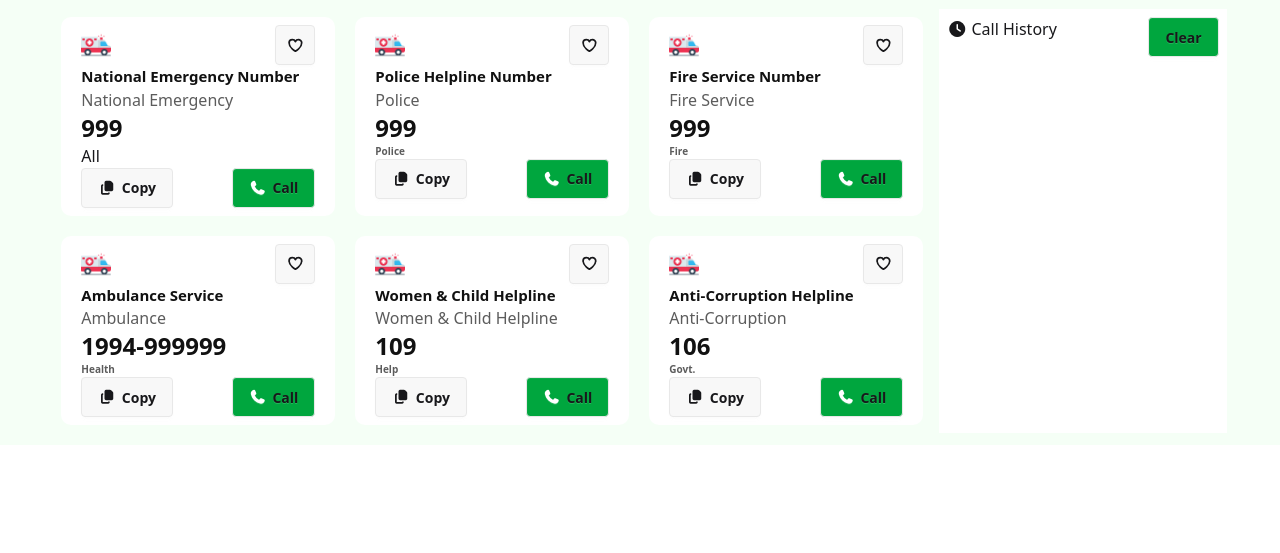
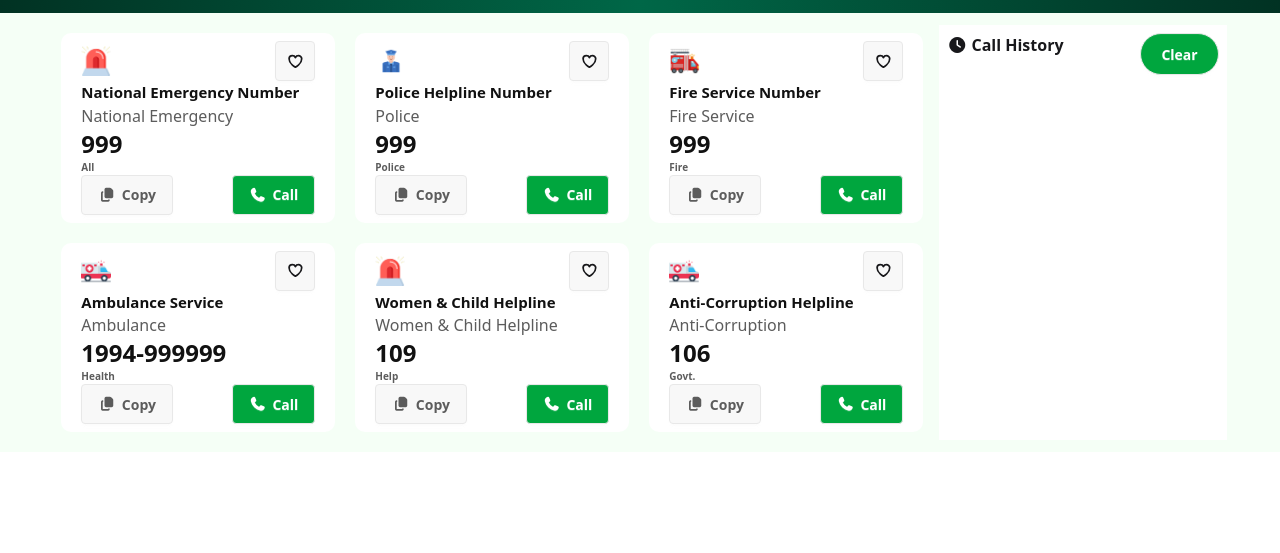
Before and after one commit to mahfozweb/web-assignment-five, a plain HTML site: page index.html in a window 1280 px wide. Shown: the part 247-800 px from the top of the page. Drawn offline with nearby package versions, Linux system fonts and the light colour scheme.

Commit message:
finally update code

```diff
--- a/index.html
+++ b/index.html
@@ -17,8 +17,8 @@
             <div class="img ">
             <img class="h-[30px]" src="./assets/logo.png" alt="">
             </div>
-            <div class="title">
-                <h1 class="text-[#006747] font-bold">Emergency <br> Service</h1>
+            <div class="title p-2">
+                <h1 class="text-[#006747] font-bold ">Emergency <br> Service</h1>
             </div>
 
         </div>
@@ -81,7 +81,7 @@
          <!-- card 1 -->
         <div class=" card-container  px-5 py-2 bg-[#ffffff] rounded-[10px] ">
             <div class="card-image flex items-center justify-between  ">
-                <img class="h-[30px]" src="./assets/ambulance.png" alt="">
+                <img class="h-[30px]" src="./assets/emergency.png" alt="">
                 <button class="heartButton btn btn-square ">
   <svg xmlns="http://www.w3.org/2000/svg" fill="none" viewBox="0 0 24 24" stroke-width="2.5" stroke="currentColor" class="size-[1.2em]"><path stroke-linecap="round" stroke-linejoin="round" d="M21 8.25c0-2.485-2.099-4.5-4.688-4.5-1.935 0-3.597 1.126-4.312 2.733-.715-1.607-2.377-2.733-4.313-2.733C5.1 3.75 3 5.765 3 8.25c0 7.22 9 12 9 12s9-4.78 9-12Z" /></svg>
 </button>
@@ -93,11 +93,11 @@
             </div>
             <div class="title-number">
                 <p class="text-[#111111] text-2xl font-bold">999</p>
-                <p>All</p>
+                <p class="text-[#5c5c5c] text-[10px] font-semibold">All</p>
             </div>
             <div class="card-btn flex justify-between  ">
-                <button class="btn btn-copy"><i class="fa-solid fa-copy text-shadow-white"></i>  Copy</button>
-                <button class="btn-call btn bg-[#00a63e]  "> <i class="fa-solid fa-phone text-white"></i> Call</button>
+                <button class="btn btn-copy text-[#5c5c5c]"><i class="fa-solid fa-copy text-shadow-white"></i>  Copy</button>
+                <button class="btn-call btn bg-[#00a63e] text-white "> <i class="fa-solid fa-phone text-white"></i> Call</button>
             </div>
         </div>
 
@@ -105,7 +105,7 @@
 
         <div class="  card-container  px-5 py-2 bg-[#ffffff] rounded-[10px]">
             <div class="card-image flex items-center justify-between  ">
-                <img class="h-[30px]" src="./assets/ambulance.png" alt="">
+                <img class="h-[30px]" src="./assets/police.png" alt="">
                 <button class="heartButton btn btn-square">
   <svg xmlns="http://www.w3.org/2000/svg" fill="none" viewBox="0 0 24 24" stroke-width="2.5" stroke="currentColor" class="size-[1.2em]"><path stroke-linecap="round" stroke-linejoin="round" d="M21 8.25c0-2.485-2.099-4.5-4.688-4.5-1.935 0-3.597 1.126-4.312 2.733-.715-1.607-2.377-2.733-4.313-2.733C5.1 3.75 3 5.765 3 8.25c0 7.22 9 12 9 12s9-4.78 9-12Z" /></svg>
 </button>
@@ -120,8 +120,8 @@
                 <p class="text-[#5c5c5c] text-[10px] font-semibold">Police</p>
             </div>
             <div class="card-btn flex justify-between ">
-                <button class="btn btn-copy"><i class="fa-solid fa-copy"></i> Copy</button>
-               <button class="btn-call btn bg-[#00a63e]  "> <i class="fa-solid fa-phone text-white"></i> Call</button>
+                <button class="btn btn-copy text-[#5c5c5c]"><i class="fa-solid fa-copy"></i> Copy</button>
+               <button class="btn-call btn bg-[#00a63e] text-white "> <i class="fa-solid fa-phone text-white"></i> Call</button>
             </div>
         </div>
 
@@ -129,7 +129,7 @@
 
         <div class="  card-container  px-5 py-2 bg-[#ffffff] rounded-[10px]">
             <div class="card-image flex items-center justify-between  ">
-                <img class="h-[30px]" src="./assets/ambulance.png" alt="">
+                <img class="h-[30px]" src="./assets/fire-service.png" alt="">
                 <button class=" heartButton btn btn-square">
   <svg xmlns="http://www.w3.org/2000/svg" fill="none" viewBox="0 0 24 24" stroke-width="2.5" stroke="currentColor" class="size-[1.2em]"><path stroke-linecap="round" stroke-linejoin="round" d="M21 8.25c0-2.485-2.099-4.5-4.688-4.5-1.935 0-3.597 1.126-4.312 2.733-.715-1.607-2.377-2.733-4.313-2.733C5.1 3.75 3 5.765 3 8.25c0 7.22 9 12 9 12s9-4.78 9-12Z" /></svg>
 </button>
@@ -144,8 +144,8 @@
                 <p class="text-[#5c5c5c] text-[10px] font-semibold">Fire</p>
             </div>
             <div class="card-btn flex justify-between ">
-               <button class="btn btn-copy"><i class="fa-solid fa-copy"></i> Copy</button>
-                <button class="btn-call btn bg-[#00a63e]  "> <i class="fa-solid fa-phone text-white"></i> Call</button>
+               <button class="btn btn-copy text-[#5c5c5c]"><i class="fa-solid fa-copy"></i> Copy</button>
+                <button class="btn-call btn bg-[#00a63e] text-white "> <i class="fa-solid fa-phone text-white"></i> Call</button>
             </div>
         </div>
         <!-- card 4 -->
@@ -166,14 +166,14 @@
                 <p class="text-[#5c5c5c] text-[10px] font-semibold">Health</p>
             </div>
             <div class="card-btn flex justify-between ">
-                <button class="btn btn-copy"> <i class="fa-solid fa-copy"></i> Copy</button>
-                <button class="btn-call btn bg-[#00a63e]  "> <i class="fa-solid fa-phone text-white"></i> Call</button>
+                <button class="btn btn-copy text-[#5c5c5c]"> <i class="fa-solid fa-copy"></i> Copy</button>
+                <button class="btn-call btn bg-[#00a63e] text-white "> <i class="fa-solid fa-phone text-white"></i> Call</button>
             </div>
         </div>
         <!-- card 5 -->
           <div class="  card-container  px-5 py-2 bg-[#ffffff] rounded-[10px]">
             <div class="card-image flex items-center justify-between  ">
-                <img class="h-[30px]" src="./assets/ambulance.png" alt="">
+                <img class="h-[30px]" src="./assets/emergency.png" alt="">
                 <button class=" heartButton btn btn-square">
   <svg xmlns="http://www.w3.org/2000/svg" fill="none" viewBox="0 0 24 24" stroke-width="2.5" stroke="currentColor" class="size-[1.2em]"><path stroke-linecap="round" stroke-linejoin="round" d="M21 8.25c0-2.485-2.099-4.5-4.688-4.5-1.935 0-3.597 1.126-4.312 2.733-.715-1.607-2.377-2.733-4.313-2.733C5.1 3.75 3 5.765 3 8.25c0 7.22 9 12 9 12s9-4.78 9-12Z" /></svg>
 </button>
@@ -188,8 +188,8 @@
                 <p class="text-[#5c5c5c] text-[10px] font-semibold">Help</p>
             </div>
             <div class="card-btn flex justify-between ">
-                <button class="btn btn-copy"><i class="fa-solid fa-copy"></i> Copy</button>
-                <button class="btn-call btn bg-[#00a63e]  "> <i class="fa-solid fa-phone text-white"></i> Call</button>
+                <button class="btn btn-copy text-[#5c5c5c]"><i class="fa-solid fa-copy"></i> Copy</button>
+                <button class="btn-call btn bg-[#00a63e] text-white "> <i class="fa-solid fa-phone text-white"></i> Call</button>
             </div>
         </div>
         <!-- card 6 -->
@@ -210,15 +210,15 @@
                 <p class="text-[#5c5c5c] text-[10px] font-semibold">Govt.</p>
             </div>
             <div class="card-btn flex justify-between ">
-                <button class="btn btn-copy"><i class="fa-solid fa-copy"></i> Copy</button>
-                <button class="btn-call btn bg-[#00a63e]  "> <i class="fa-solid fa-phone text-white"></i> Call</button>
+                <button class="btn btn-copy text-[#5c5c5c]"><i class="fa-solid fa-copy"></i> Copy</button>
+                <button class="btn-call btn bg-[#00a63e] text-white "> <i class="fa-solid fa-phone text-white"></i> Call</button>
             </div>
         </div>
        </section>
        <aside class="bg-[#ffffff] col-span-3">
         <div class="history-title flex justify-between p-2">
-            <h1><i class="fa-solid fa-clock"></i>  Call History </h1>
-            <button class="btn bg-[#00a63e]" id="btn-clear"> Clear</button>
+            <h1 class="font-bold"><i class="fa-solid fa-clock "></i>  Call History </h1>
+            <button class="btn bg-[#00a63e] text-white rounded-3xl p-5" id="btn-clear"> Clear</button>
         </div>
 
         <!-- history added here -->
--- a/index.js
+++ b/index.js
@@ -1,17 +1,4 @@
-                      /***********heart Button  1 *****************/
 
-// const counts = document.getElementById('heartCount')
-// const heartButtons = document.getElementsByClassName("heartButton")
-// for(let i =0 ; i< heartButtons.length; i++ ){
-
-//     heartButtons[i].addEventListener('click', function(){
-//         let countNumber = Number(counts.innerText)
-//         counts.innerText = countNumber+1
-
-//     })
-
-
-// }
 
 /* ****************  heart Button 2 ********************** */
 
@@ -57,11 +44,11 @@ for( let button of getCallButton){
         newCart.innerHTML =`
          <div class = " bg-[#fafafa] space-y-3 flex justify-between p-1" >
             <div class="">
-              <h2> ${titleName}</h2>
-                <h2>${titleNumber}</h2>
+              <h2 class="font-bold"> ${titleName}</h2>
+                <h2 class="text-[#5c5c5c]">${titleNumber}</h2>
             </div>
-            <div>
-              <p>Time: ${callTimes}</p>
+            <div >
+              <p class="text-[#111111] font-semibold">Time: ${callTimes}</p>
             </div>
             </div>
         `
```
Also changed, not shown: 1 other file.
